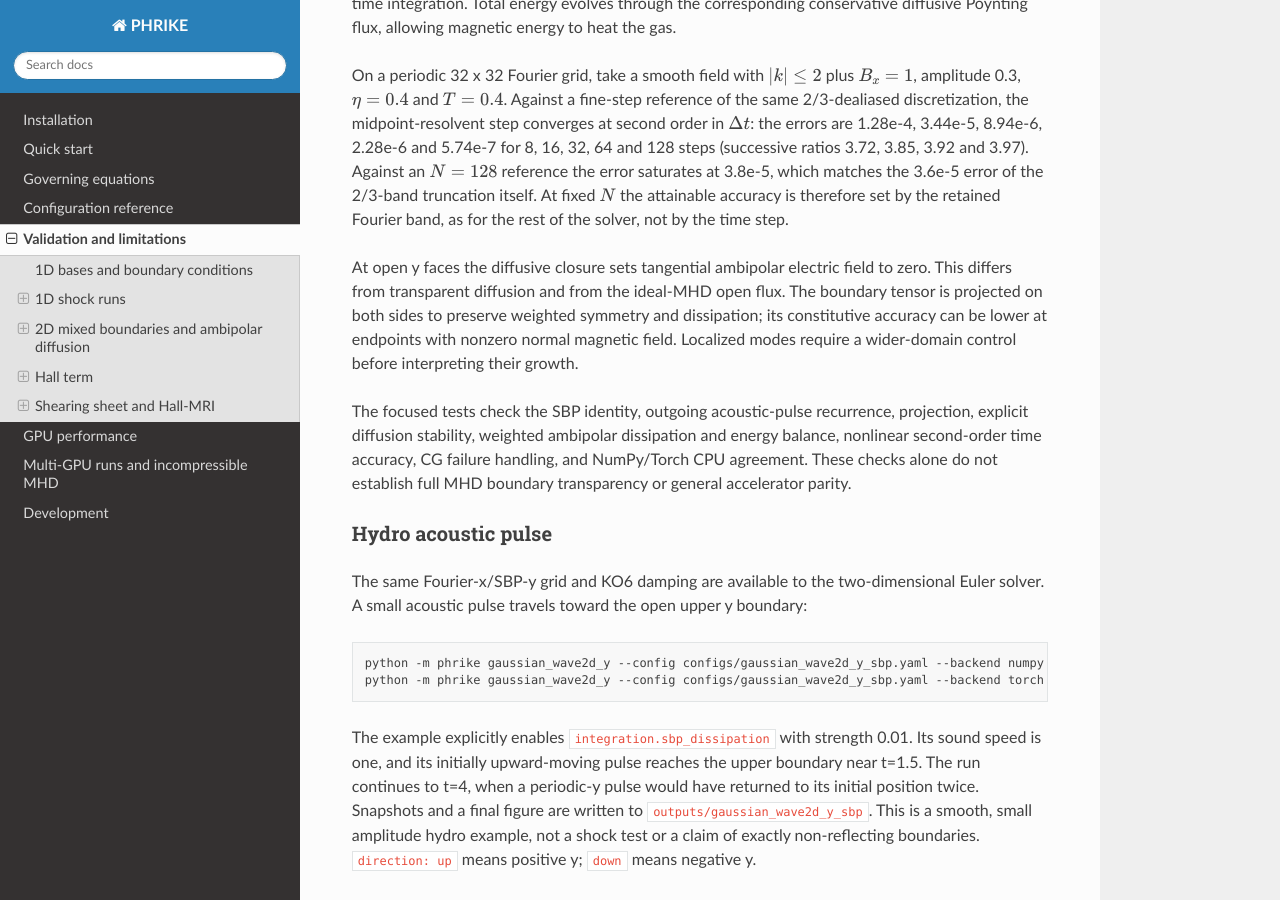
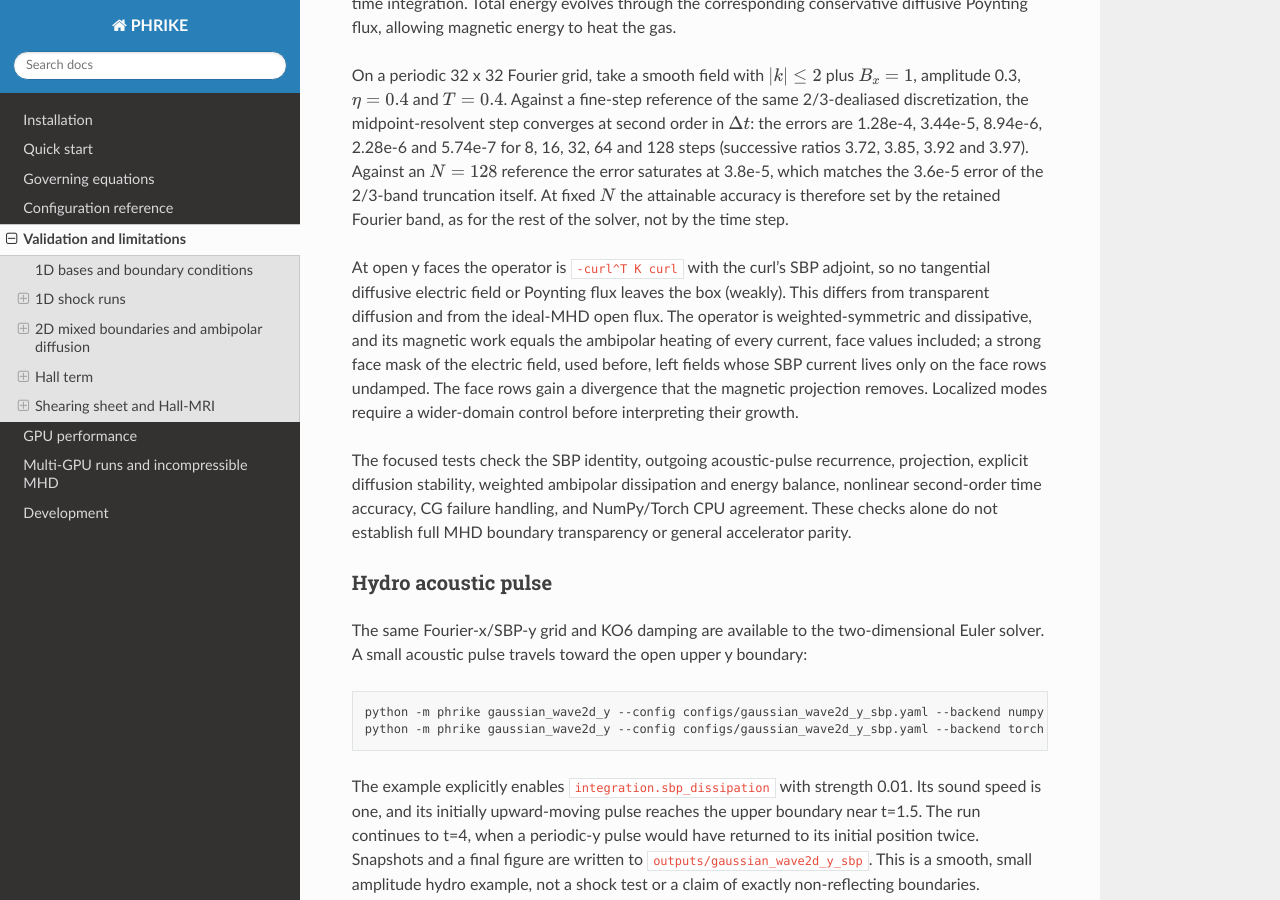
Before and after one commit to ermoseley/phrike, a Sphinx documentation site: the page built from docs/validation.rst, in a window 1280 px wide and 900 px high, scrolled down 7092 px. Built offline with Sphinx 7.4.7 and the Read the Docs theme 3.1.0, drawn with Linux system fonts in a browser that asks for light colours.

Commit message:
Dissipate face currents in the mixed-grid ambipolar operator
MidpointAmbipolar masked J and E at the open-y faces, which left fields whose
SBP current lives only on the face rows undamped. It now uses the SBP adjoint
curl (-curl^T K curl), as Ohmic resistivity does: weighted-symmetric and
dissipative, with magnetic work equal to the ambipolar heating of every
current; the magnetic projection removes the face-row divergence. Periodic
grids are unchanged.

```diff
--- a/docs/validation.rst
+++ b/docs/validation.rst
@@ -396,12 +396,15 @@ truncation itself. At fixed :math:`N` the attainable accuracy is therefore
 set by the retained Fourier band, as for the rest of the solver, not by the
 time step.
 
-At open y faces the diffusive closure sets tangential ambipolar electric field
-to zero. This differs from transparent diffusion and from the ideal-MHD open
-flux. The boundary tensor is projected on both sides to preserve weighted
-symmetry and dissipation; its constitutive accuracy can be lower at endpoints
-with nonzero normal magnetic field. Localized modes require a wider-domain
-control before interpreting their growth.
+At open y faces the operator is ``-curl^T K curl`` with the curl's SBP adjoint,
+so no tangential diffusive electric field or Poynting flux leaves the box
+(weakly). This differs from transparent diffusion and from the ideal-MHD open
+flux. The operator is weighted-symmetric and dissipative, and its magnetic work
+equals the ambipolar heating of every current, face values included; a strong
+face mask of the electric field, used before, left fields whose SBP current
+lives only on the face rows undamped. The face rows gain a divergence that the
+magnetic projection removes. Localized modes require a wider-domain control
+before interpreting their growth.
 
 The focused tests check the SBP identity, outgoing acoustic-pulse recurrence,
 projection, explicit diffusion stability, weighted ambipolar dissipation and
```
Also changed, not shown: CHANGELOG.md (+3 -0 lines), docs/equations.rst (+6 -3 lines), 2 other files.
